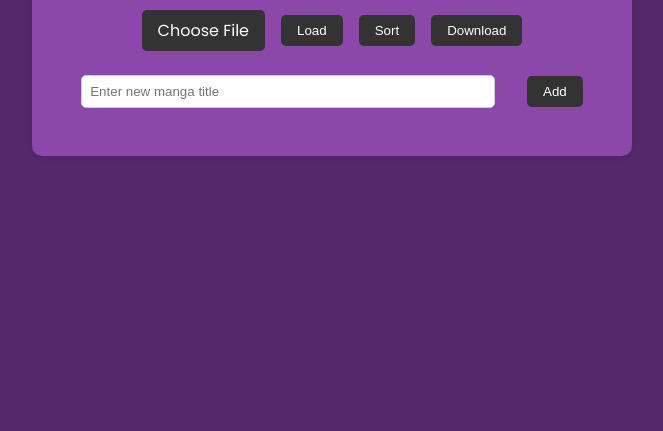
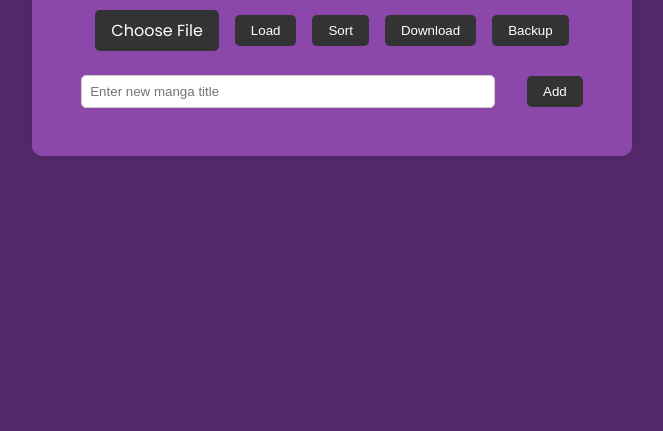
Before and after one commit to zappurenfuro/MangaTracker, a website: page index.html in a window 1280 px wide. Shown: the part 369-800 px from the top of the page, without its empty margins (308-971 px from the left). Drawn offline with Linux system fonts and the light colour scheme.

Commit message:
minor fix

```diff
--- a/index.html
+++ b/index.html
@@ -15,6 +15,7 @@
       <button id="loadBtn" class="btn">Load</button>
       <button id="sortBtn" class="btn">Sort</button>
       <button id="downloadBtn" class="btn">Download</button>
+      <button id="backupBtn" class="btn">Backup</button>
     </div>
     <div class="add-entry">
       <input type="text" id="newEntryInput" placeholder="Enter new manga title">
```
